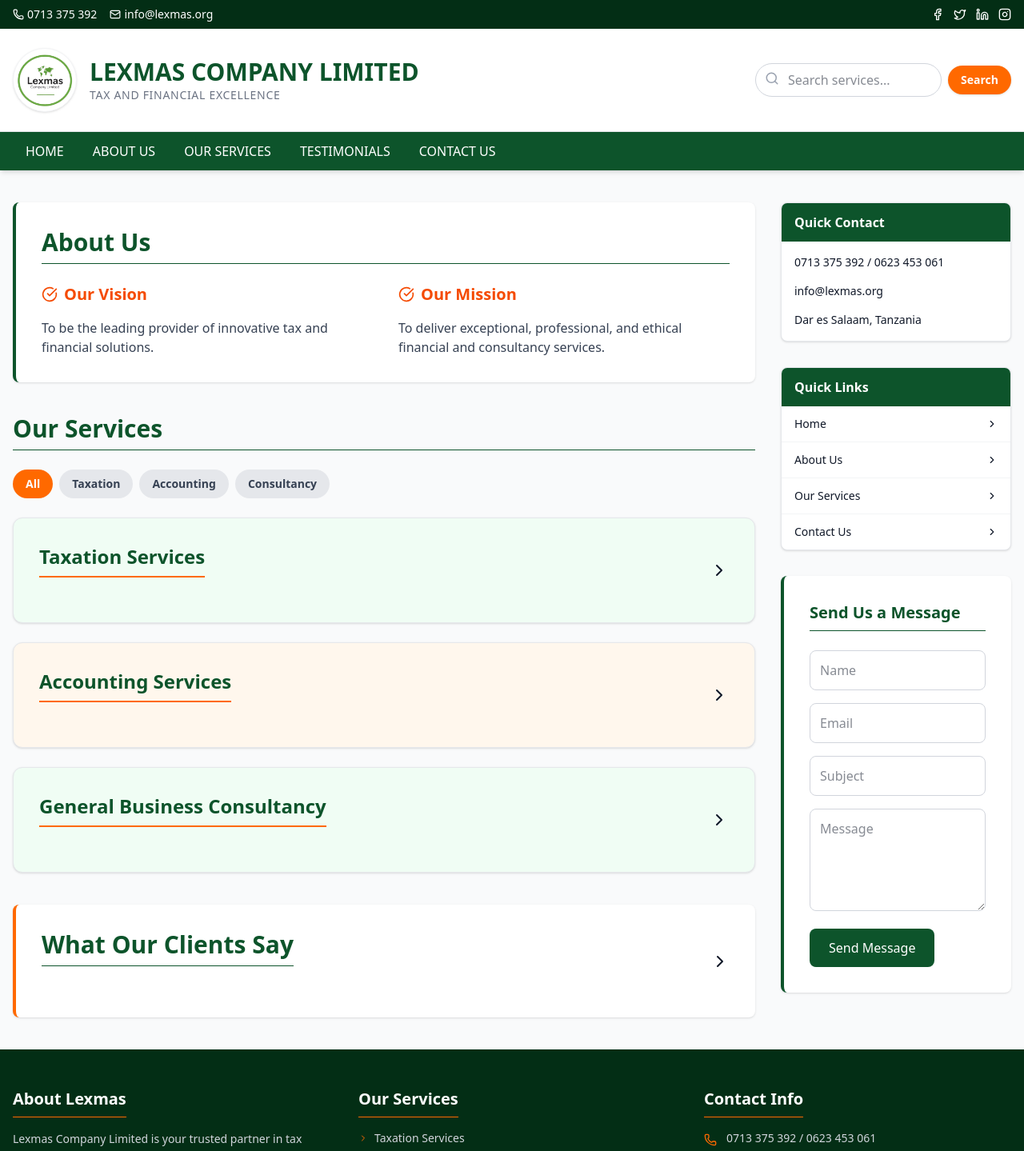
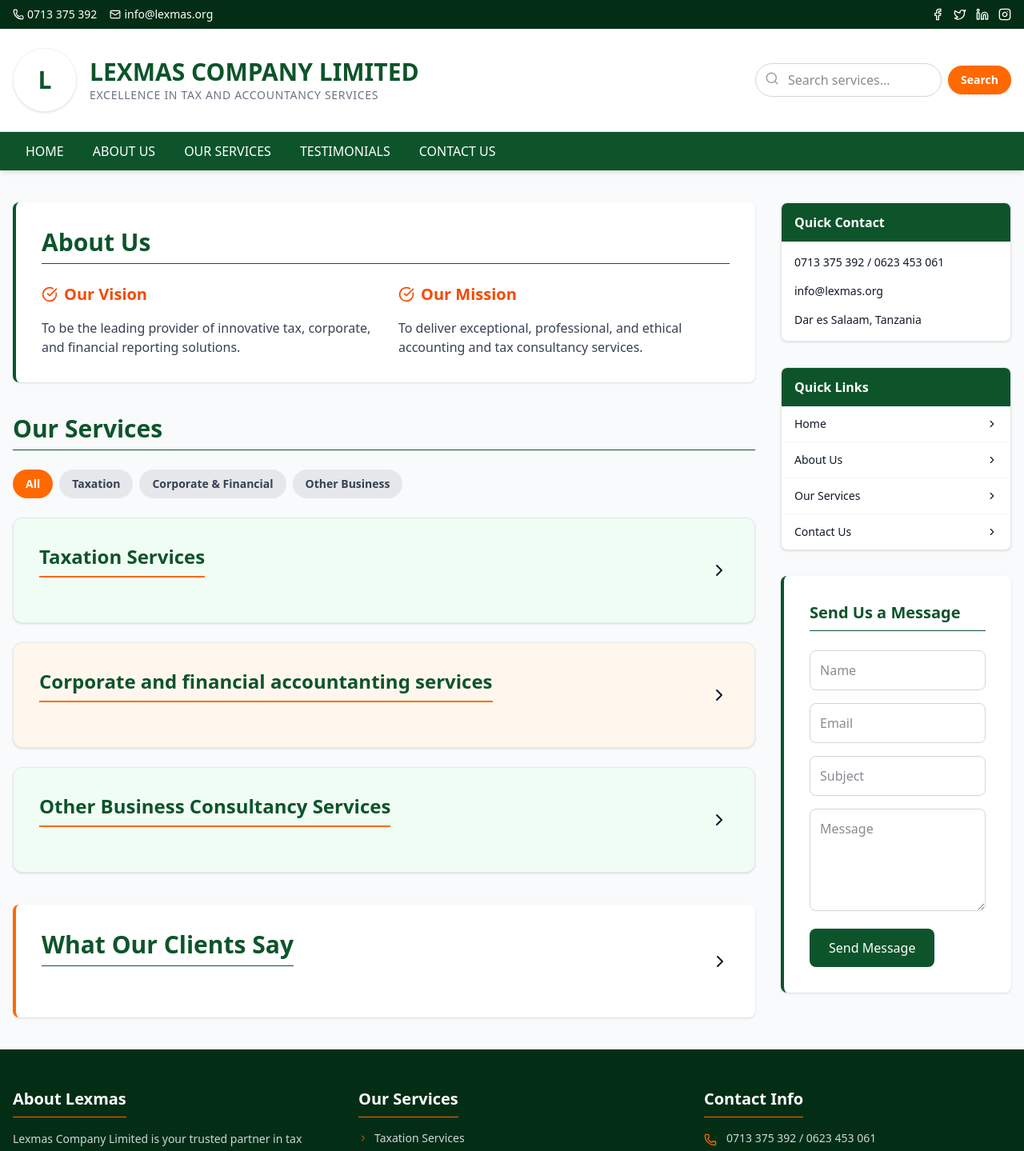
Before and after one commit to jcksnmandela/lexmas, a React (Vite) app: page / in a window 1280 px wide. Shown: the top 1439 px of the page at 80% size. Built offline with nearby package versions, Linux system fonts and the light colour scheme.

Commit message:
feat: Update service descriptions on homepage
Refine the wording and add more detail to the service descriptions for tax, accounting, and business consultancy.

```diff
--- a/src/HomePage.tsx
+++ b/src/HomePage.tsx
@@ -73,24 +73,28 @@
   ];
 
   const accountingServices = [
-    "Preparation of Annual Financial Statements",
-    "Audit & Compliance Review",
-    "Tax Risk Assessment",
-    "Financial Statements for Bank Loans",
-    "Directors & Governance Reports",
-    "Assets Register Management",
-    "Financial Manuals & Policies",
-    "Monthly Reconciliation (VAT vs Bank)",
-    "Financial Analysis & Reporting"
+    "Preparation of annual financial statements for TRA",
+    "Audit of annual financial statements",
+    "Review of financial statements compliance in terms of IFRSs, IASs, IPSAs and TFRS1 compliance",
+    "Review of tax exposure/risk before submitted to TRA",
+    "Training on Preparation of financial statements Preparation and booking keeping",
+    "Preparation of financial statements for loan application to banks",
+    "Preparation of comprehensive directors report and report of those charged by governance",
+    "Assets register management and its usefulness",
+    "Preparation of financial manual and polices",
+    "Bank reconciliation preparation and training",
+    "Account receivable and payable management and training"
   ];
 
   const consultancyServices = [
-    "BRELA Registration",
-    "TIC Certificate of Incentives",
-    "Business Licenses",
-    "Memorandum & Articles of Association",
-    "Business Plan Development",
-    "HR Services & Payroll"
+    "BRELA registration",
+    "Preparation of memorandum and articles of association",
+    "Application of certificate of incentives from Tanzania Investment Centre",
+    "Business license application",
+    "Training on business management",
+    "Marketing services",
+    "HR services",
+    "Business liquidation/dissolution guidance"
   ];
 
   const handleSearch = async (e: FormEvent) => {
@@ -163,7 +167,7 @@
             </div>
             <div>
               <h1 className="text-2xl md:text-3xl font-bold text-green-900 leading-tight uppercase">LEXMAS COMPANY LIMITED</h1>
-              <p className="text-sm text-gray-500 font-medium uppercase tracking-wider">Tax and Financial Excellence</p>
+              <p className="text-sm text-gray-500 font-medium uppercase tracking-wider">Excellence in tax and accountancy services</p>
             </div>
           </div>
           <form onSubmit={handleSearch} className="relative w-full md:w-80 flex items-center gap-2">
@@ -211,13 +215,13 @@
                   <h3 className="text-xl font-bold text-orange-600 flex items-center gap-2">
                     <CheckCircle size={20} /> Our Vision
                   </h3>
-                  <p className="text-gray-700">To be the leading provider of innovative tax and financial solutions.</p>
+                  <p className="text-gray-700">To be the leading provider of innovative tax, corporate, and financial reporting solutions.</p>
                 </div>
                 <div className="space-y-4">
                   <h3 className="text-xl font-bold text-orange-600 flex items-center gap-2">
                     <CheckCircle size={20} /> Our Mission
                   </h3>
-                  <p className="text-gray-700">To deliver exceptional, professional, and ethical financial and consultancy services.</p>
+                  <p className="text-gray-700">To deliver exceptional, professional, and ethical accounting and tax consultancy services.</p>
                 </div>
               </div>
             </section>
@@ -231,14 +235,14 @@
                     onClick={() => setFilterCategory(cat)}
                     className={`px-4 py-2 rounded-full text-sm font-bold transition-colors cursor-pointer ${filterCategory === cat ? 'bg-orange-500 text-white' : 'bg-gray-200 text-gray-700 hover:bg-gray-300'}`}
                   >
-                    {cat}
+                    {cat === 'Accounting' ? 'Corporate & Financial' : cat === 'Consultancy' ? 'Other Business' : cat}
                   </button>
                 ))}
               </div>
               <div className="space-y-6">
                 {(filterCategory === 'All' || filterCategory === 'Taxation') && <ServiceBlock title="Taxation Services" services={taxationServices} bgColor="bg-green-50" link="/taxation" />}
-                {(filterCategory === 'All' || filterCategory === 'Accounting') && <ServiceBlock title="Accounting Services" services={accountingServices} bgColor="bg-orange-50" link="/accounting" />}
-                {(filterCategory === 'All' || filterCategory === 'Consultancy') && <ServiceBlock title="General Business Consultancy" services={consultancyServices} bgColor="bg-green-50" link="/consultancy" />}
+                {(filterCategory === 'All' || filterCategory === 'Accounting') && <ServiceBlock title="Corporate and financial accountanting services" services={accountingServices} bgColor="bg-orange-50" link="/accounting" />}
+                {(filterCategory === 'All' || filterCategory === 'Consultancy') && <ServiceBlock title="Other Business Consultancy Services" services={consultancyServices} bgColor="bg-green-50" link="/consultancy" />}
               </div>
             </section>
 
```
Also changed, not shown: public/logo.png (deleted).
